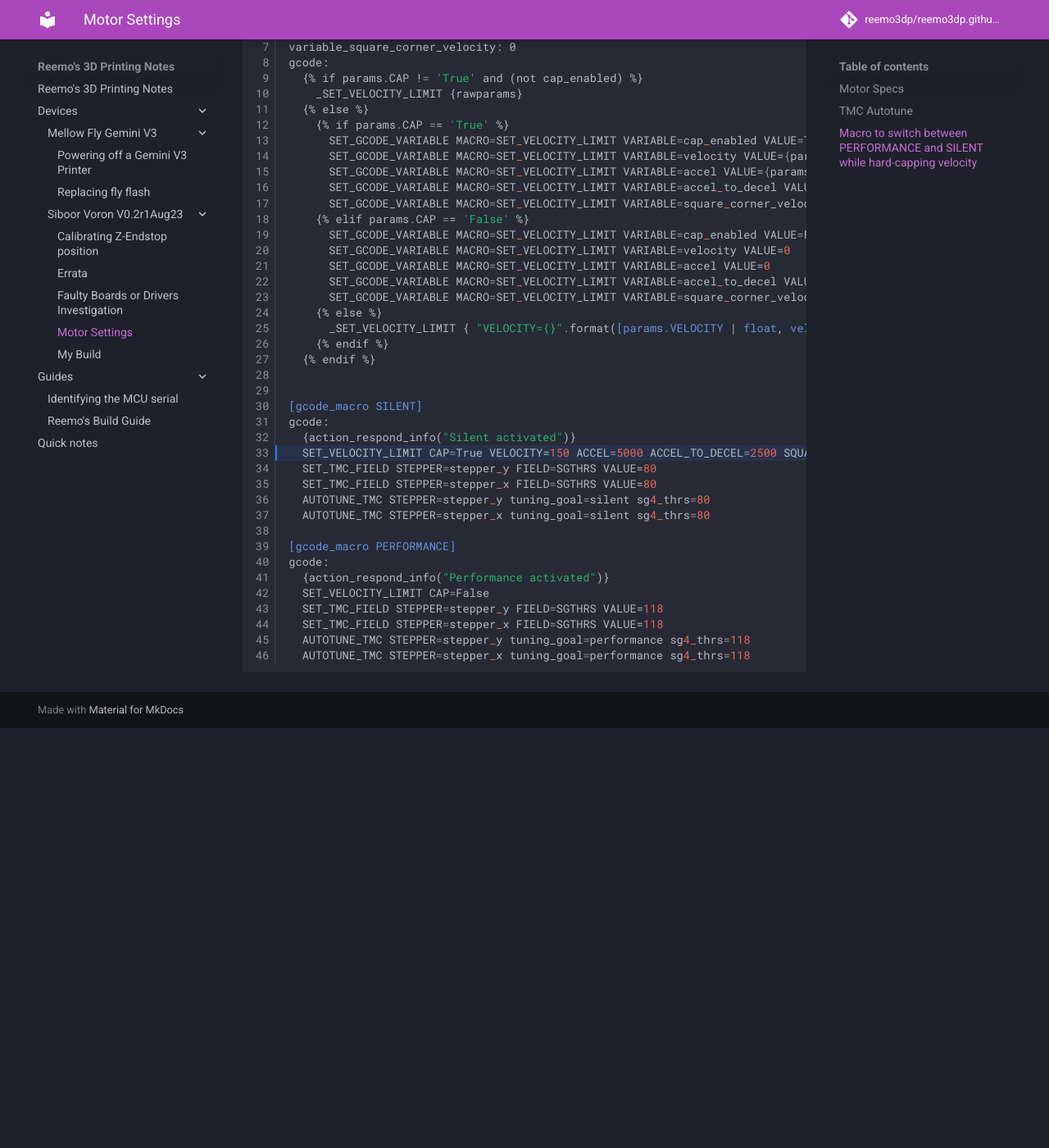
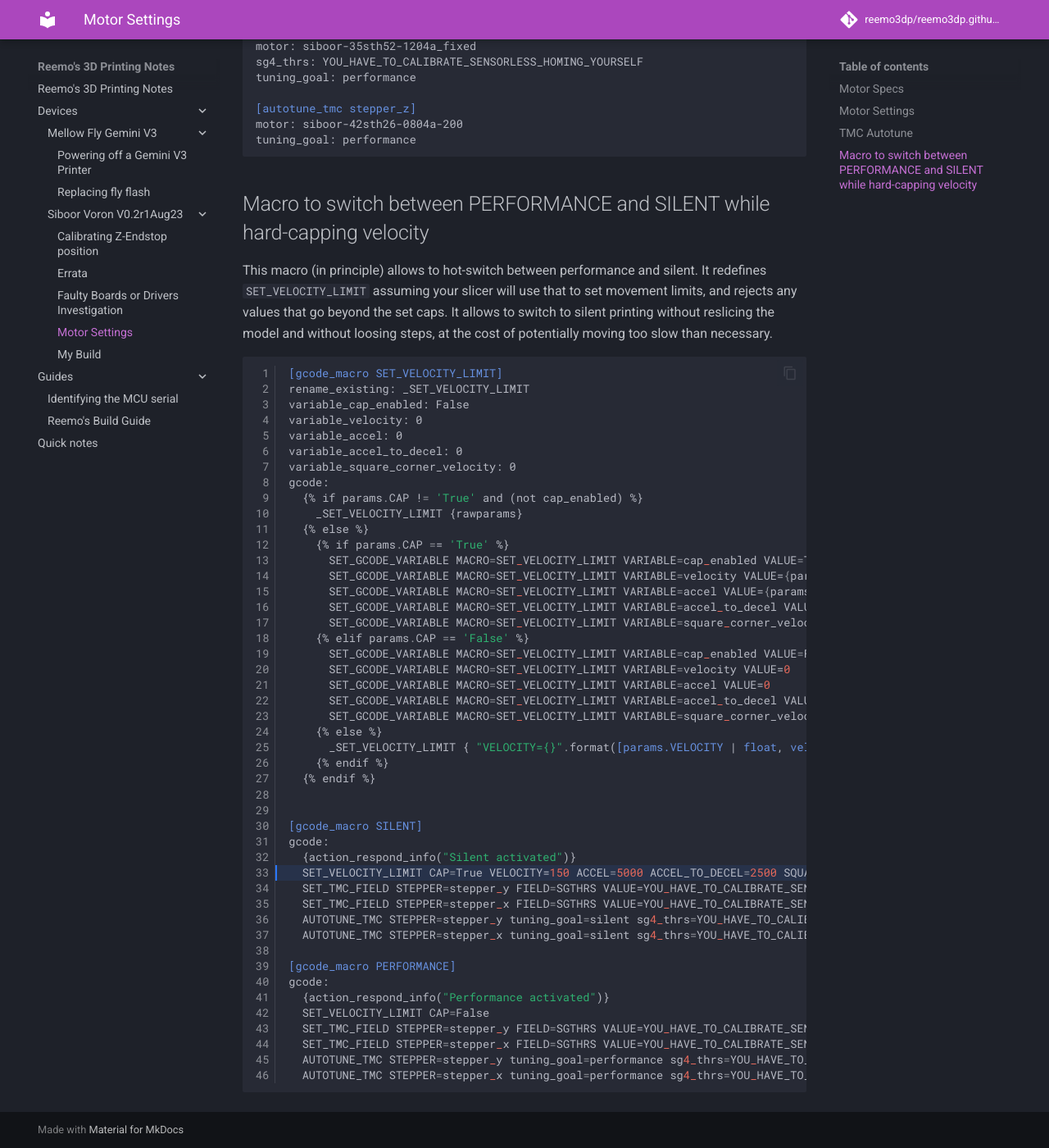
Before and after one commit to reemo3dp/reemo3dp.github.io, an MkDocs documentation site: the page built from docs/devices/Siboor-Voron-V0.2r1Aug23/motors.md, in a window 1280 px wide and 1400 px high, scrolled down 2765 px. Shown: the whole window at 82% size. Built offline with MkDocs 1.6.1 and Material for MkDocs 9.7.7, drawn with Linux system fonts in a browser that asks for light colours; plug-ins that fetch from the network failed and are left out; comment, search, counter and statistics services are not loaded; before the commit the page ends 3653 px from its top, so only the background shows below that; some of the changed text lies outside the part shown.

Commit message:
Update motor settings

````diff
--- a/docs/devices/Siboor-Voron-V0.2r1Aug23/motors.md
+++ b/docs/devices/Siboor-Voron-V0.2r1Aug23/motors.md
@@ -8,11 +8,37 @@
 
 ![42STH26-0804A-200](./motor_42sth26-0804a-200.jpg)
 
+## Motor Settings
+
+```toml
+[stepper_x]
+microsteps: 64
+full_steps_per_rotation: 200
+rotation_distance: 40
+
+[stepper_y]
+microsteps: 64
+full_steps_per_rotation: 200
+rotation_distance: 40
+
+[stepper_z]
+microsteps: 32
+rotation_distance: 8
+
+[extruder]
+microsteps: 16
+rotation_distance: 23
+gear_ratio: 50:10
+
+[tmc2209 extruder]
+stealthchop_threshold: 999
+```
+
 ## TMC Autotune
 
 From https://github.com/andrewmcgr/klipper_tmc_autotune/issues/63
 
-``` toml
+```toml
 [motor_constants siboor-35sth52-1204a_fixed]
 #Siboor BOM Voron 0.2 steppers
 resistance: 2.3
@@ -30,12 +56,12 @@ steps_per_revolution: 200
 
 [autotune_tmc stepper_x]
 motor: siboor-35sth52-1204a_fixed
-sg4_thrs: 118
+sg4_thrs: YOU_HAVE_TO_CALIBRATE_SENSORLESS_HOMING_YOURSELF
 tuning_goal: performance
 
 [autotune_tmc stepper_y]
 motor: siboor-35sth52-1204a_fixed
-sg4_thrs: 118
+sg4_thrs: YOU_HAVE_TO_CALIBRATE_SENSORLESS_HOMING_YOURSELF
 tuning_goal: performance
 
 [autotune_tmc stepper_z]
@@ -47,7 +73,7 @@ tuning_goal: performance
 
 This macro (in principle) allows to hot-switch between performance and silent. It redefines `SET_VELOCITY_LIMIT` assuming your slicer will use that to set movement limits, and rejects any values that go beyond the set caps. It allows to switch to silent printing without reslicing the model and without loosing steps, at the cost of potentially moving too slow than necessary.
 
-``` toml linenums="1" hl_lines="33"
+```toml linenums="1" hl_lines="33"
 [gcode_macro SET_VELOCITY_LIMIT]
 rename_existing: _SET_VELOCITY_LIMIT
 variable_cap_enabled: False
@@ -81,17 +107,17 @@ gcode:
 gcode:
   {action_respond_info("Silent activated")}
   SET_VELOCITY_LIMIT CAP=True VELOCITY=150 ACCEL=5000 ACCEL_TO_DECEL=2500 SQUARE_CORNER_VELOCITY=5
-  SET_TMC_FIELD STEPPER=stepper_y FIELD=SGTHRS VALUE=80
-  SET_TMC_FIELD STEPPER=stepper_x FIELD=SGTHRS VALUE=80
-  AUTOTUNE_TMC STEPPER=stepper_y tuning_goal=silent sg4_thrs=80
-  AUTOTUNE_TMC STEPPER=stepper_x tuning_goal=silent sg4_thrs=80
+  SET_TMC_FIELD STEPPER=stepper_y FIELD=SGTHRS VALUE=YOU_HAVE_TO_CALIBRATE_SENSORLESS_HOMING_YOURSELF
+  SET_TMC_FIELD STEPPER=stepper_x FIELD=SGTHRS VALUE=YOU_HAVE_TO_CALIBRATE_SENSORLESS_HOMING_YOURSELF
+  AUTOTUNE_TMC STEPPER=stepper_y tuning_goal=silent sg4_thrs=YOU_HAVE_TO_CALIBRATE_SENSORLESS_HOMING_YOURSELF
+  AUTOTUNE_TMC STEPPER=stepper_x tuning_goal=silent sg4_thrs=YOU_HAVE_TO_CALIBRATE_SENSORLESS_HOMING_YOURSELF
 
 [gcode_macro PERFORMANCE]
 gcode:
   {action_respond_info("Performance activated")}
   SET_VELOCITY_LIMIT CAP=False
-  SET_TMC_FIELD STEPPER=stepper_y FIELD=SGTHRS VALUE=118
-  SET_TMC_FIELD STEPPER=stepper_x FIELD=SGTHRS VALUE=118
-  AUTOTUNE_TMC STEPPER=stepper_y tuning_goal=performance sg4_thrs=118
-  AUTOTUNE_TMC STEPPER=stepper_x tuning_goal=performance sg4_thrs=118
+  SET_TMC_FIELD STEPPER=stepper_y FIELD=SGTHRS VALUE=YOU_HAVE_TO_CALIBRATE_SENSORLESS_HOMING_YOURSELF
+  SET_TMC_FIELD STEPPER=stepper_x FIELD=SGTHRS VALUE=YOU_HAVE_TO_CALIBRATE_SENSORLESS_HOMING_YOURSELF
+  AUTOTUNE_TMC STEPPER=stepper_y tuning_goal=performance sg4_thrs=YOU_HAVE_TO_CALIBRATE_SENSORLESS_HOMING_YOURSELF
+  AUTOTUNE_TMC STEPPER=stepper_x tuning_goal=performance sg4_thrs=YOU_HAVE_TO_CALIBRATE_SENSORLESS_HOMING_YOURSELF
 ```
````
